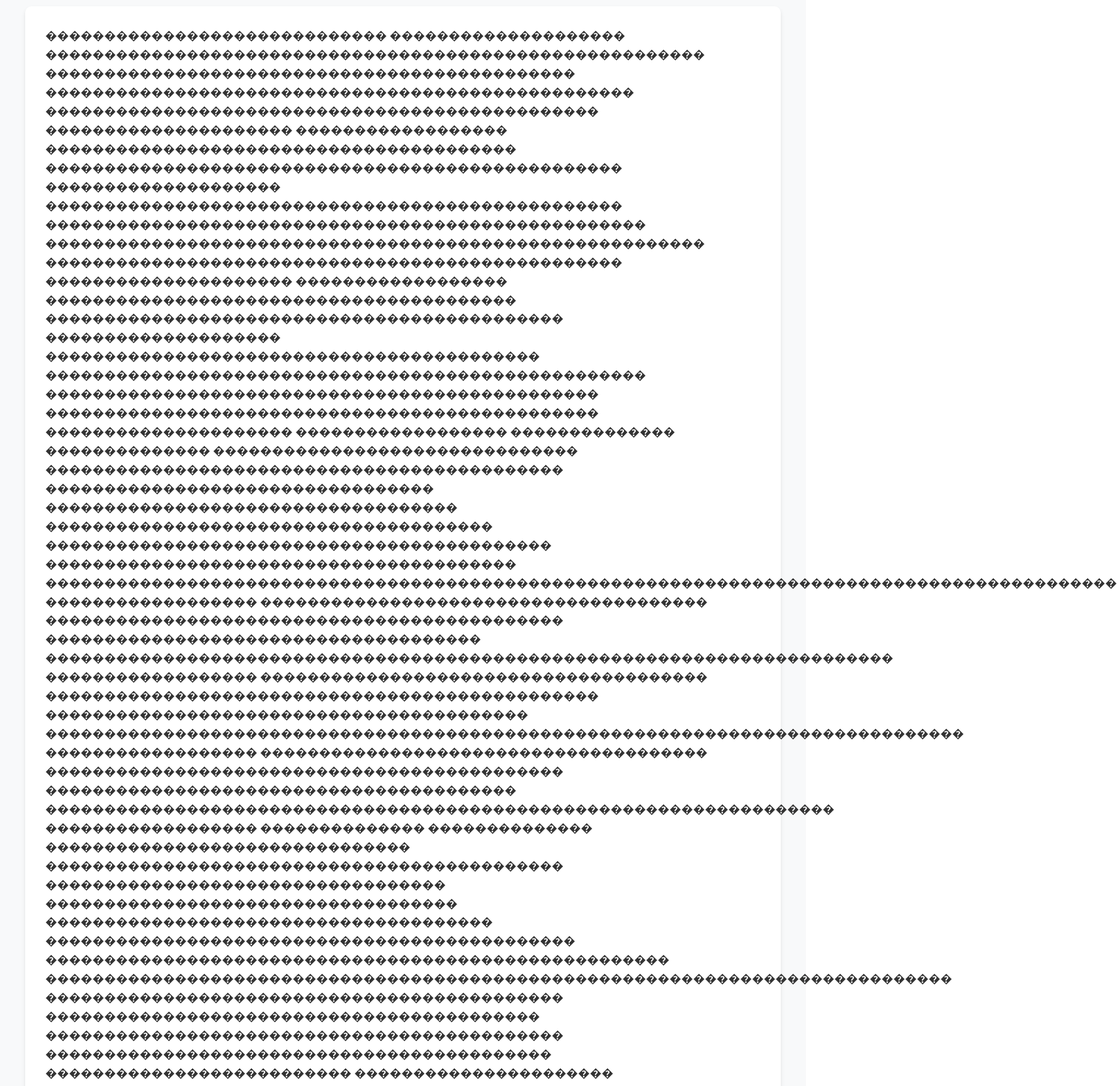
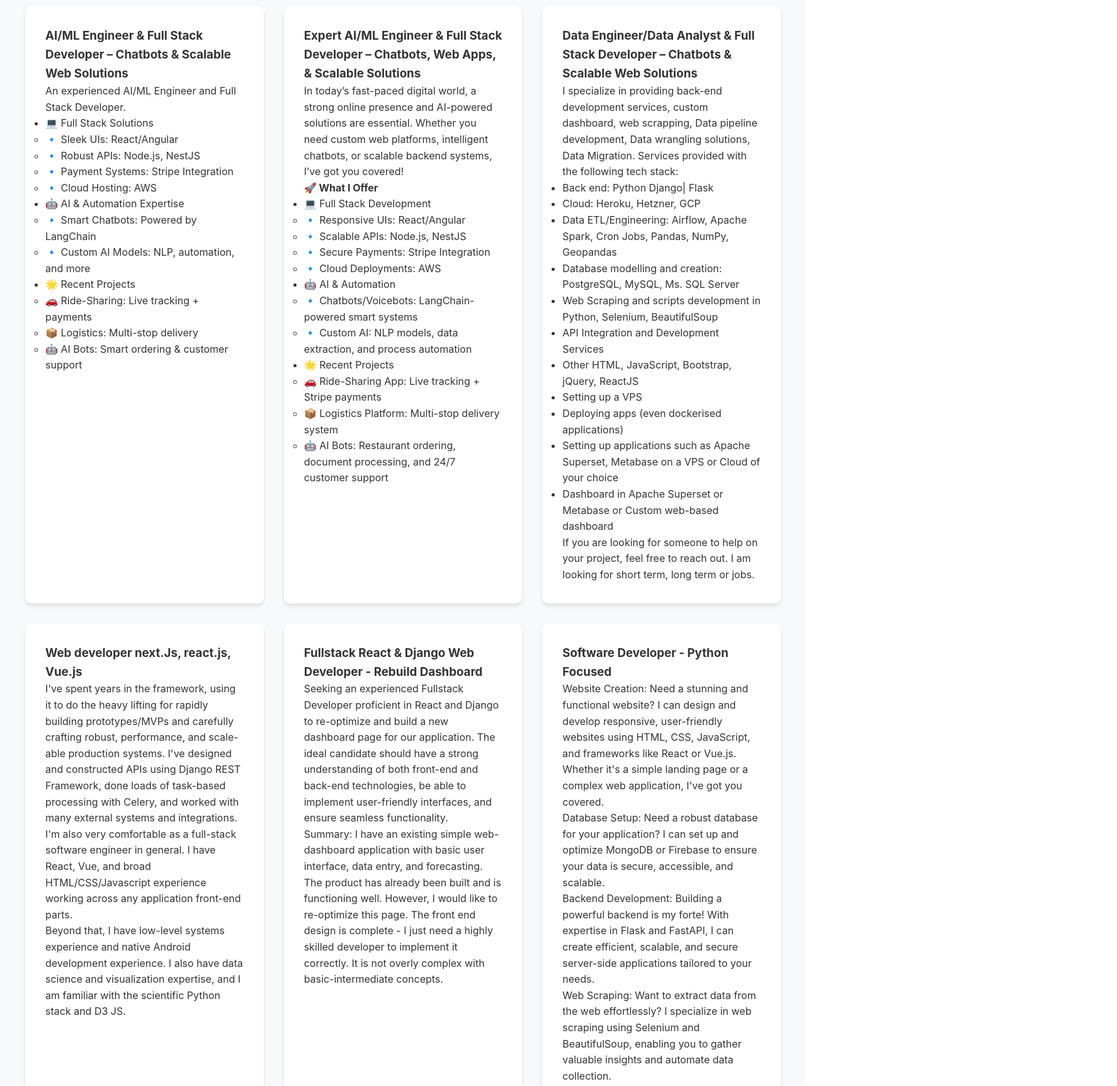
Before and after one commit to mrchandrayee/Chand-Rayee, a plain HTML site: page index.html in a window 1280 px wide. Shown: the part 940-2664 px from the top of the page at 63% size, 1774 px wide, since content can reach past the window. Drawn offline with Linux system fonts and the light colour scheme.

Commit message:
Add files via upload

```diff
--- a/index.html
+++ b/index.html
@@ -46,122 +46,116 @@
     <h2>Technical Expertise</h2>
     <div class="skills-grid">
         <div class="skill-category">
-                <h3>�����������������������������
-��������������������
-��������������������������������������������������������
-���������������������������������������������
-��������������������������������������������������
-�����������������������������������������������
-���������������������
-������������������
-����������������������������������������
-�������������������������������������������������
-��������������������
-�������������������������������������������������
-���������������������������������������������������
-��������������������������������������������������������
-�������������������������������������������������
-���������������������
-������������������
-����������������������������������������
-��������������������������������������������
-��������������������
-������������������������������������������
-���������������������������������������������������
-�����������������������������������������������
-�����������������������������������������������
-���������������������
-������������������
-��������������
-��������������
-�������������������������������
-��������������������������������������������
-���������������������������������
-�����������������������������������
-��������������������������������������
-�������������������������������������������
-����������������������������������������
-�������������������������������������������������������������������������������������������
-������������������
-��������������������������������������
-��������������������������������������������
-�������������������������������������
-������������������������������������������������������������������������
-������������������
-��������������������������������������
-�����������������������������������������������
-�����������������������������������������
-������������������������������������������������������������������������������
-������������������
-��������������������������������������
-��������������������������������������������
-����������������������������������������
-�������������������������������������������������������������������
-������������������
-��������������
-��������������
-�������������������������������
-��������������������������������������������
-����������������������������������
-�����������������������������������
-��������������������������������������
-���������������������������������������������
-�����������������������������������������������������
-�����������������������������������������������������������������������������
-��������������������������������������������
-������������������������������������������
-��������������������������������������������
-�������������������������������������������
-��������������������������
-����������������������
-������������������
-��������������������������������������
-���������������������������������������������
-������������������������������������������������
-��������������������������������������������������������������������
-��������������������������������������������
-�������������������������������������������
-�������������������������������������������
-�����������������������������������������������
-��������������������������
-����������������������
-������������������
-��������������������������������������
-���������������������������������������������
-���������������������������������������������������
-����������������������������������������������������������������������
-��������������������������������������������
-����������������������������������������������
-����������������������������������������
-��������������������������������������������
-��������������������������
-����������������������
-������������������
-��������������
-��������������
-������������������������������
-������������������������������������������
-������������������������������������
-���������������������������������������
-��������������������������������������
-�������������������������������������
-��������������������������������������������������������������������������������������
-���������������������������������������������
-�������������������������������������������������������������������������
-����������������������������������������������������������������
-������������������������
-���������������������������������������������������������������������������������������
-����������������������������������������������������������������
-������������������������
-����������������������������������������������������������������������������������
-������������������������������������������������������������
-������������������������
-����������������������
-������������������
-��������������
-��������������
-��������������
-������������������������������������������������������������
-�������������
-�������
-��������
+            <h3>AI/ML Engineer & Full Stack Developer – Chatbots & Scalable Web Solutions</h3>
+            <p>An experienced AI/ML Engineer and Full Stack Developer.</p>
+            <ul>
+                <li>💻 Full Stack Solutions</li>
+                <ul>
+                    <li>🔹 Sleek UIs: React/Angular</li>
+                    <li>🔹 Robust APIs: Node.js, NestJS</li>
+                    <li>🔹 Payment Systems: Stripe Integration</li>
+                    <li>🔹 Cloud Hosting: AWS</li>
+                </ul>
+                <li>🤖 AI & Automation Expertise</li>
+                <ul>
+                    <li>🔹 Smart Chatbots: Powered by LangChain</li>
+                    <li>🔹 Custom AI Models: NLP, automation, and more</li>
+                </ul>
+                <li>🌟 Recent Projects</li>
+                <ul>
+                    <li>🚗 Ride-Sharing: Live tracking + payments</li>
+                    <li>📦 Logistics: Multi-stop delivery</li>
+                    <li>🤖 AI Bots: Smart ordering & customer support</li>
+                </ul>
+            </ul>
+        </div>
+        <div class="skill-category">
+            <h3>Expert AI/ML Engineer & Full Stack Developer – Chatbots, Web Apps, & Scalable Solutions</h3>
+            <p>In today’s fast-paced digital world, a strong online presence and AI-powered solutions are essential. Whether you need custom web platforms, intelligent chatbots, or scalable backend systems, I’ve got you covered!</p>
+            <h4>🚀 What I Offer</h4>
+            <ul>
+                <li>💻 Full Stack Development</li>
+                <ul>
+                    <li>🔹 Responsive UIs: React/Angular</li>
+                    <li>🔹 Scalable APIs: Node.js, NestJS</li>
+                    <li>🔹 Secure Payments: Stripe Integration</li>
+                    <li>🔹 Cloud Deployments: AWS</li>
+                </ul>
+                <li>🤖 AI & Automation</li>
+                <ul>
+                    <li>🔹 Chatbots/Voicebots: LangChain-powered smart systems</li>
+                    <li>🔹 Custom AI: NLP models, data extraction, and process automation</li>
+                </ul>
+                <li>🌟 Recent Projects</li>
+                <ul>
+                    <li>🚗 Ride-Sharing App: Live tracking + Stripe payments</li>
+                    <li>📦 Logistics Platform: Multi-stop delivery system</li>
+                    <li>🤖 AI Bots: Restaurant ordering, document processing, and 24/7 customer support</li>
+                </ul>
+            </ul>
+        </div>
+        <div class="skill-category">
+            <h3>Data Engineer/Data Analyst & Full Stack Developer – Chatbots & Scalable Web Solutions</h3>
+            <p>I specialize in providing back-end development services, custom dashboard, web scrapping, Data pipeline development, Data wrangling solutions, Data Migration. Services provided with the following tech stack:</p>
+            <ul>
+                <li>Back end: Python Django| Flask</li>
+                <li>Cloud: Heroku, Hetzner, GCP</li>
+                <li>Data ETL/Engineering: Airflow, Apache Spark, Cron Jobs, Pandas, NumPy, Geopandas</li>
+                <li>Database modelling and creation: PostgreSQL, MySQL, Ms. SQL Server</li>
+                <li>Web Scraping and scripts development in Python, Selenium, BeautifulSoup</li>
+                <li>API Integration and Development Services</li>
+                <li>Other HTML, JavaScript, Bootstrap, jQuery, ReactJS</li>
+                <li>Setting up a VPS</li>
+                <li>Deploying apps (even dockerised applications)</li>
+                <li>Setting up applications such as Apache Superset, Metabase on a VPS or Cloud of your choice</li>
+                <li>Dashboard in Apache Superset or Metabase or Custom web-based dashboard</li>
+            </ul>
+            <p>If you are looking for someone to help on your project, feel free to reach out. I am looking for short term, long term or jobs.</p>
+        </div>
+        <div class="skill-category">
+            <h3>Web developer next.Js, react.js, Vue.js</h3>
+            <p>I've spent years in the framework, using it to do the heavy lifting for rapidly building prototypes/MVPs and carefully crafting robust, performance, and scale-able production systems. I've designed and constructed APIs using Django REST Framework, done loads of task-based processing with Celery, and worked with many external systems and integrations.</p>
+            <p>I'm also very comfortable as a full-stack software engineer in general. I have React, Vue, and broad HTML/CSS/Javascript experience working across any application front-end parts.</p>
+            <p>Beyond that, I have low-level systems experience and native Android development experience. I also have data science and visualization expertise, and I am familiar with the scientific Python stack and D3 JS.</p>
+        </div>
+        <div class="skill-category">
+            <h3>Fullstack React & Django Web Developer - Rebuild Dashboard</h3>
+            <p>Seeking an experienced Fullstack Developer proficient in React and Django to re-optimize and build a new dashboard page for our application. The ideal candidate should have a strong understanding of both front-end and back-end technologies, be able to implement user-friendly interfaces, and ensure seamless functionality.</p>
+            <p>Summary: I have an existing simple web-dashboard application with basic user interface, data entry, and forecasting. The product has already been built and is functioning well. However, I would like to re-optimize this page. The front end design is complete - I just need a highly skilled developer to implement it correctly. It is not overly complex with basic-intermediate concepts.</p>
+        </div>
+        <div class="skill-category">
+            <h3>Software Developer - Python Focused</h3>
+            <p>Website Creation: Need a stunning and functional website? I can design and develop responsive, user-friendly websites using HTML, CSS, JavaScript, and frameworks like React or Vue.js. Whether it's a simple landing page or a complex web application, I've got you covered.</p>
+            <p>Database Setup: Need a robust database for your application? I can set up and optimize MongoDB or Firebase to ensure your data is secure, accessible, and scalable.</p>
+            <p>Backend Development: Building a powerful backend is my forte! With expertise in Flask and FastAPI, I can create efficient, scalable, and secure server-side applications tailored to your needs.</p>
+            <p>Web Scraping: Want to extract data from the web effortlessly? I specialize in web scraping using Selenium and BeautifulSoup, enabling you to gather valuable insights and automate data collection.</p>
+            <p>Automations: Tired of repetitive tasks? Let me automate them for you using tools like Zapier and Make. From simple workflows to complex processes, I can streamline your operations and save you time.</p>
+            <p>Bots: Looking to engage users or manage tasks on platforms like Discord or Twitters? I can develop custom bots to handle interactions, provide information, and perform various functions, enhancing your online presence.</p>
+            <p>API Integration: Need to connect your application to external services? I've got experience in integrating APIs from OpenAI, Stripe, Auth0, and many more, ensuring seamless communication between your app and third-party services.</p>
+        </div>
+        <div class="skill-category">
+            <h3>I'm available: Web Designer/Developer. Wordpress, eCommerce and beyond</h3>
+            <p>Professional WordPress Development Services</p>
+            <ul>
+                <li>✅ WordPress CMS - platform for personal, or business websites and custom applications that fits your requirements. Migrate your simple HTML pages to Wordpress.</li>
+                <li>✅ WooCommerce - customization for shop and product pages, cart to checkout, and payments. simple to advance shops. migration from other cart/ecommerce platforms to Wordpress. Shopify/Wix etc to Wordpress. Addition of store in your existing site. Multi vendor. Physical, or Digital products. Booking, Membership, Subcription based website.</li>
+                <li>✅ Elementor, Divi and Premium themes setup and customization, debugging. I’m not limited to what a drag and drop builder can offer. Give me problem and I will build a solution for it.</li>
+                <li>✅ Create a theme or plugin from scratch - start from clean, lean and fast code. less bloated base theme and unnecessary things for fast pages. I don’t rely on existing themes or plugins to complete a feature/project.</li>
+                <li>✅ Integration of APIs, Bots, Cryptocurrency, Automation, Web Scraping, and AI. Custom scripts, and cloud services.</li>
+                <li>✅ Fully Automated CMS/Store, -program every step, workflow in your application</li>
+                <li>✅ Wordpress to Social Media platforms, community platform, forum, and vice versa</li>
+                <li>✅ Clone an existing site to Wordpress, exact pixels or features as per requirement</li>
+                <li>✅ Design, Develop, Conversion - I can create mock ups first before doing code. I can convert your existing design to clean coded pages.</li>
+                <li>✅ Responsive Web Design - real mobile devices, and major browsers</li>
+                <li>✅ Redesign entire website</li>
+                <li>✅ Core updates, and do full inspections</li>
+                <li>✅ Isolate and fix problems, re-build if needed</li>
+                <li>✅ Website auditing, and security</li>
+                <li>✅ WordPress management - let me manage your website daily, weekly or monthly tasks.</li>
+                <li>✅ Demo server and Secure Hosting available.</li>
+            </ul>
+        </div>
+    </div>
+</section>
+
+<!-- Services Section -->
```
Lines whose indentation alone changed are shown as unchanged.
